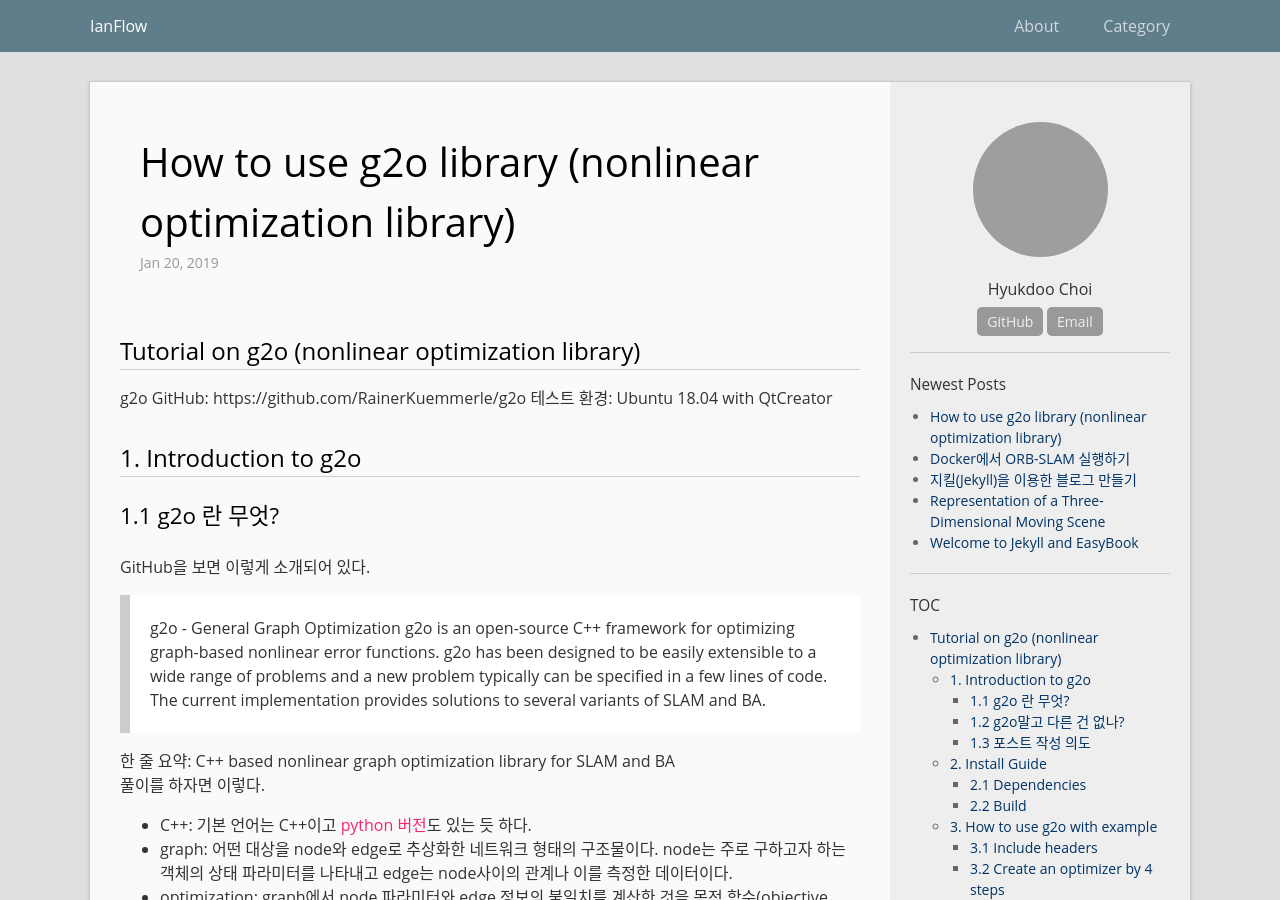
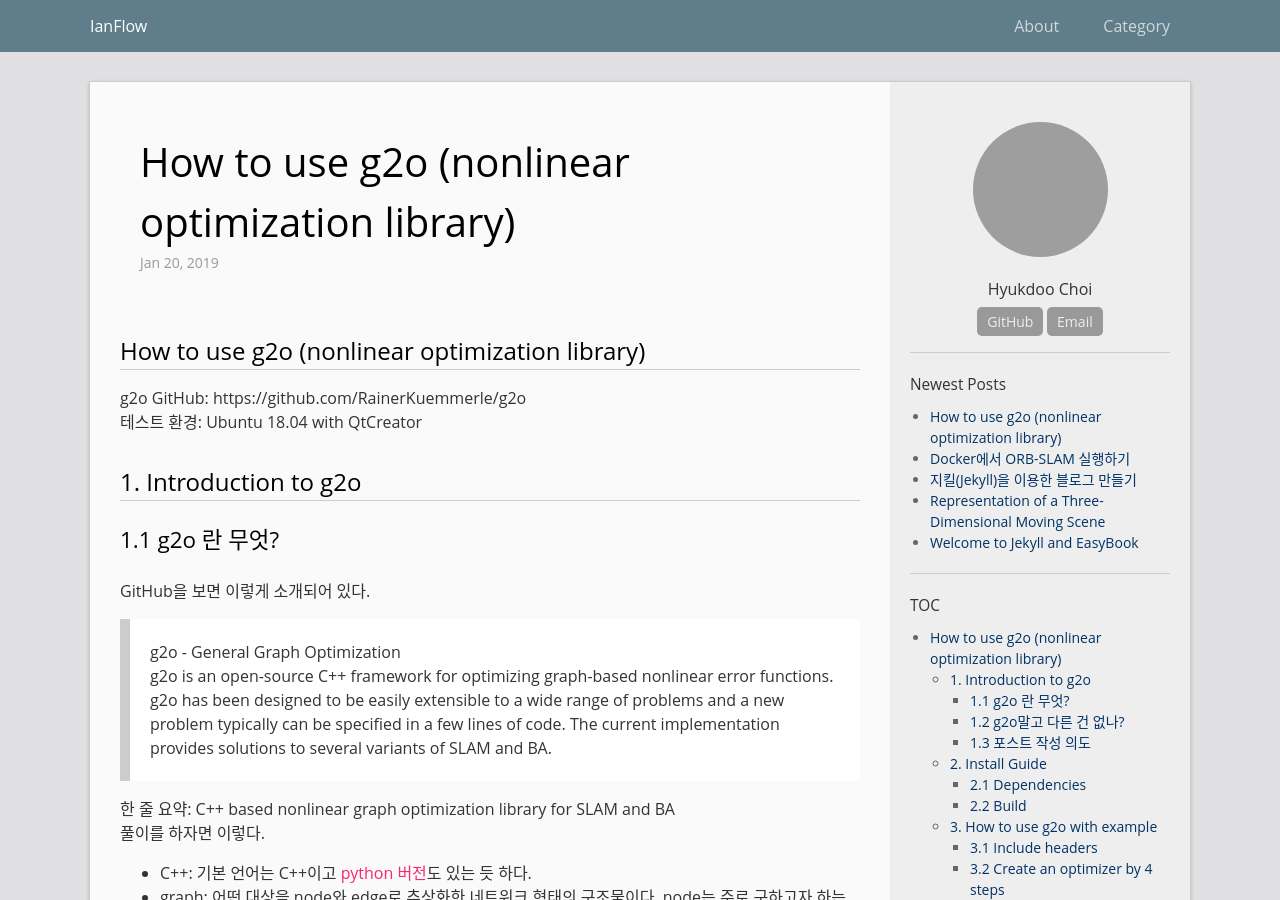
Before and after one commit to goodgodgd/ian-flow, a Jekyll site: the page built from _posts/2019-01-20-how-to-use-g2o.markdown, in a window 1280 px wide and 900 px high. Built offline with Jekyll 4.4.1, drawn with Linux system fonts in a browser that asks for light colours; some of the changed text lies outside the part shown; grey boxes are pictures that could not be loaded.

Commit message:
fix bugs in g2o

```diff
--- a/_posts/2019-01-20-how-to-use-g2o.markdown
+++ b/_posts/2019-01-20-how-to-use-g2o.markdown
@@ -1,12 +1,12 @@
 ---
 layout: post
-title:  "How to use g2o library (nonlinear optimization library)"
+title:  "How to use g2o (nonlinear optimization library)"
 date:   2019-01-20 09:00:01
 categories: jekyll
 ---
 
 
-# Tutorial on g2o (nonlinear optimization library)
+# How to use g2o (nonlinear optimization library)
 
 g2o GitHub: https://github.com/RainerKuemmerle/g2o
 테스트 환경: Ubuntu 18.04 with QtCreator
```
Also changed, not shown: other parts of _posts/2019-01-20-how-to-use-g2o.markdown (+5 -5 lines).
